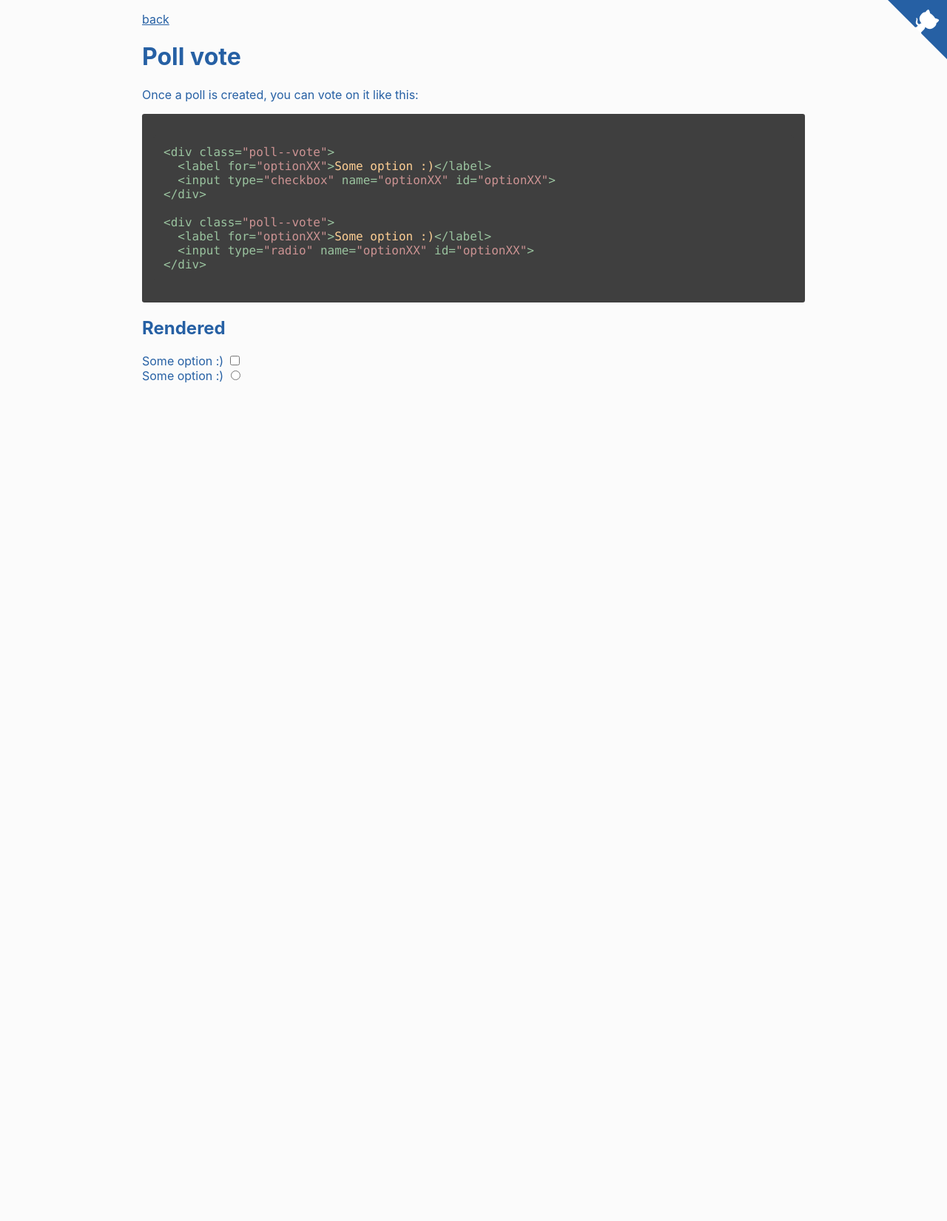
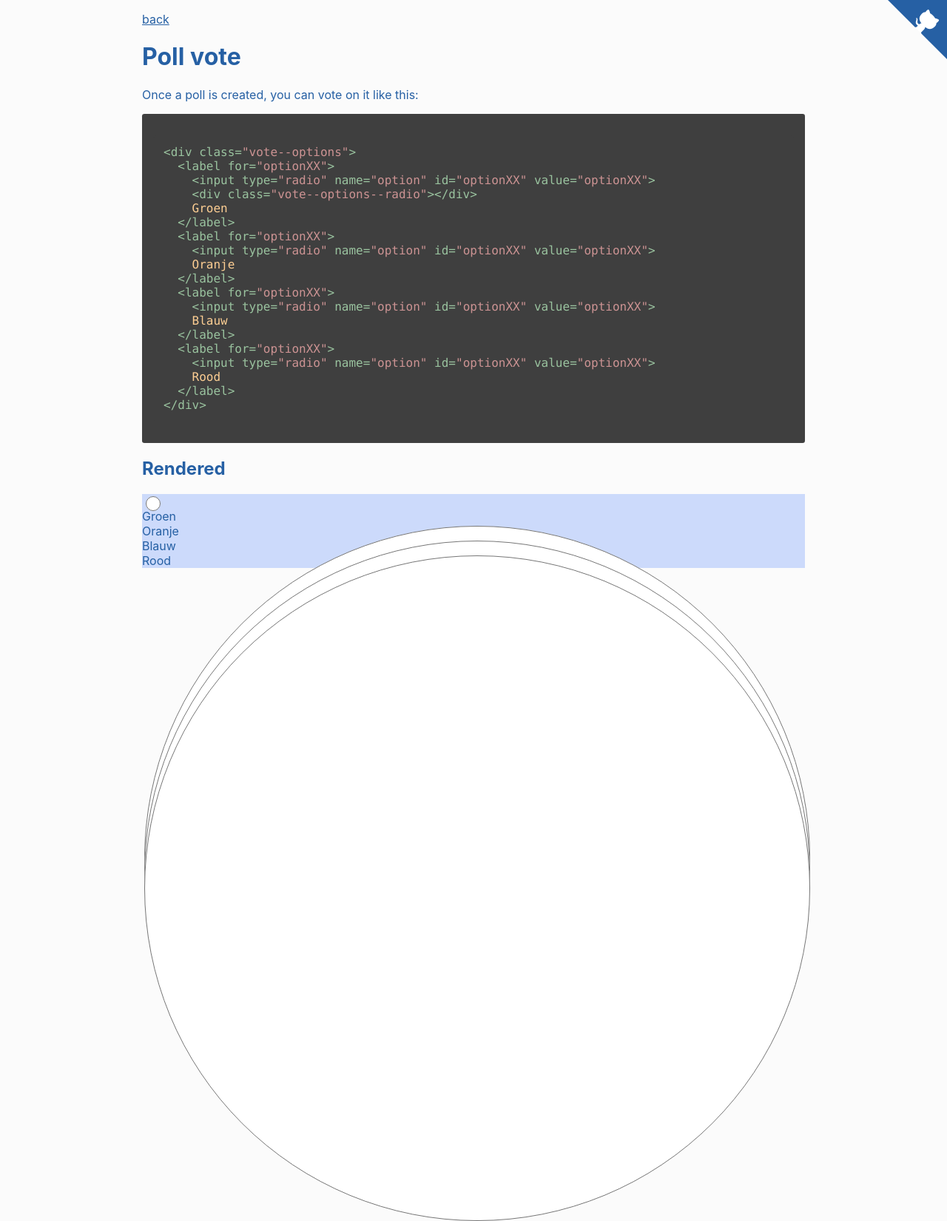
Before and after one commit to gin-fizz/styleguide, a Jekyll site: the page built from _components/poll-vote.md, in a window 1280 px wide. Shown: the whole page at 74% size. Built offline with Jekyll 4.4.1, drawn with Linux system fonts in a browser that asks for light colours; before the commit the page ends 900 px from its top, so only the background shows below that.

Commit message:
radio butt

````diff
--- a/_components/poll-vote.md
+++ b/_components/poll-vote.md
@@ -6,25 +6,51 @@ layout: component
 Once a poll is created, you can vote on it like this:
 
 ```html
-<div class="poll--vote">
-  <label for="optionXX">Some option :)</label>
-  <input type="checkbox" name="optionXX" id="optionXX">
-</div>
-
-<div class="poll--vote">
-  <label for="optionXX">Some option :)</label>
-  <input type="radio" name="optionXX" id="optionXX">
+<div class="vote--options">
+  <label for="optionXX">
+    <input type="radio" name="option" id="optionXX" value="optionXX">
+    <div class="vote--options--radio"></div>
+    Groen
+  </label>
+  <label for="optionXX">
+    <input type="radio" name="option" id="optionXX" value="optionXX">
+    Oranje
+  </label>
+  <label for="optionXX">
+    <input type="radio" name="option" id="optionXX" value="optionXX">
+    Blauw
+  </label>
+  <label for="optionXX">
+    <input type="radio" name="option" id="optionXX" value="optionXX">
+    Rood
+  </label>
 </div>
 ```
 
 ## Rendered
 
-<div class="poll--vote">
-  <label for="optionXX">Some option :)</label>
-  <input type="checkbox" name="optionXX" id="optionXX">
+
+<div class="vote--options">
+
+  <label for="optionXX">
+    <div class="vote--options--container">
+      <input type="radio" name="option" id="optionXX" value="optionXX">
+      <div class="vote--options--radio"></div>
+    </div>
+    Groen
+  </label>
+
+
+  <label for="optionXX">
+    <input type="radio" name="option" id="optionXX" value="optionXX">
+    Oranje
+  </label>
+  <label for="optionXX">
+    <input type="radio" name="option" id="optionXX" value="optionXX">
+    Blauw
+  </label>
+  <label for="optionXX">
+    <input type="radio" name="option" id="optionXX" value="optionXX">
+    Rood
+  </label>
 </div>
-
-<div class="poll--vote">
-  <label for="optionXX">Some option :)</label>
-  <input type="radio" name="optionXX" id="optionXX">
-</div>
--- a/_sass/__components__.scss
+++ b/_sass/__components__.scss
@@ -3,4 +3,7 @@
   'components/button',
   'components/poll',
   'components/message',
-  'components/poll-by-user';
+  'components/poll-by-user',
+  'components/social',
+  'components/account',
+  'components/vote';
--- a/_sass/components/vote.scss
+++ b/_sass/components/vote.scss
@@ -9,13 +9,28 @@
     margin: $s-small 0;
 
     label {
-      display:inline-block;
-      margin-bottom: $s-medium;
+      background-color: $c-accent-light;
     }
 
-    input {
-      margin-right: $s-medium;
+    &--container {
+    	position: relative;
+		  width: 20px;
+		  height: 20px;
+		  margin-right: 0.5em;
     }
+
+    input, &--radio {
+    	position: absolute;
+		  width: 100%;
+		  height: 100%;
+		  left: 0;
+    }
+
+    &--radio {
+
+    }
+
+
 
     button {
       margin-top: $s-medium;
````
